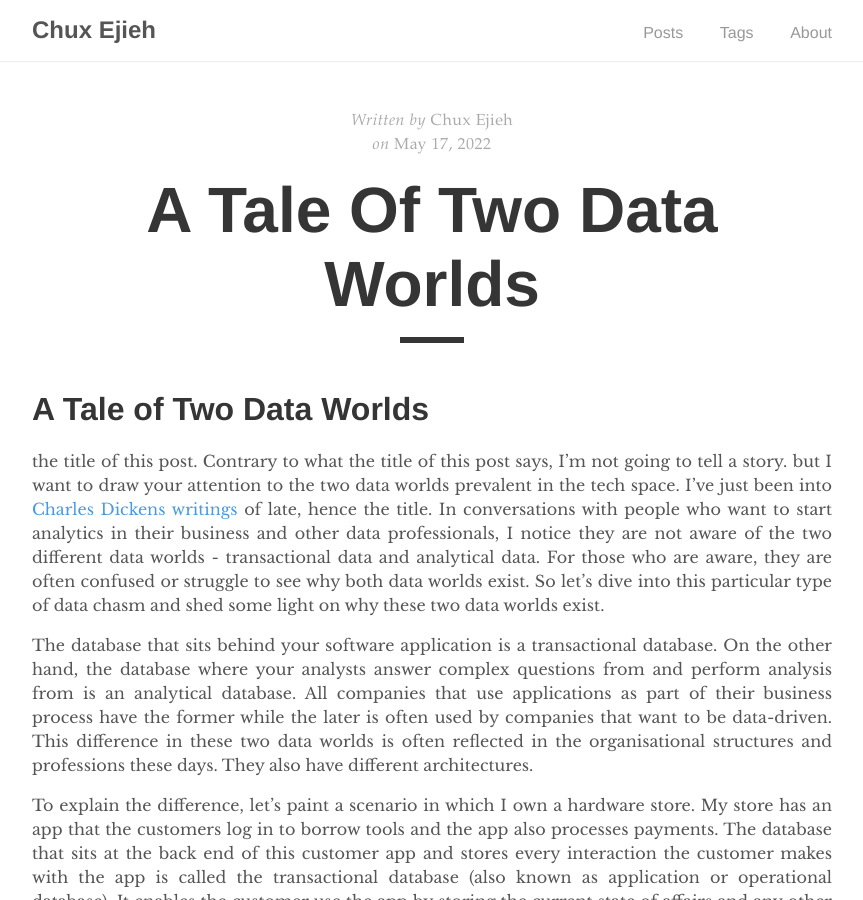
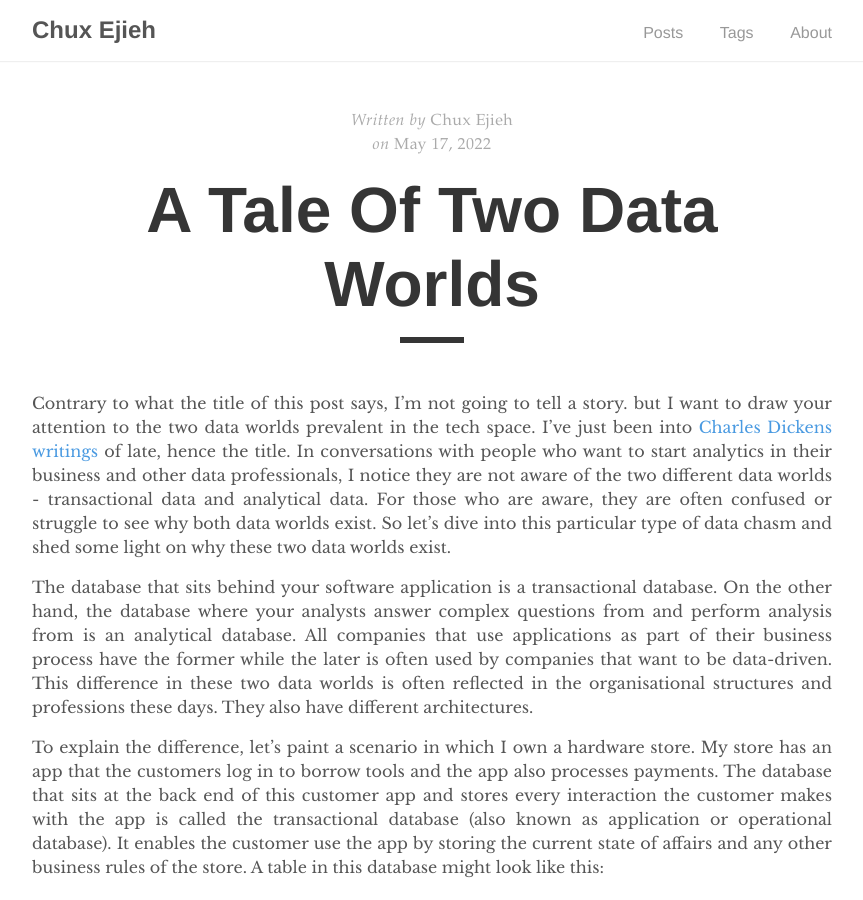
Before and after one commit to ejieh/ejieh.github.io, a Jekyll site: the page built from _posts/2022-05-17-a-tale-of-two-data-worlds.md, in a window 1280 px wide and 900 px high. Shown: the whole window, without its empty margins (208-1071 px from the left). Built offline with Jekyll 4.4.1, drawn with Linux system fonts in a browser that asks for light colours; our own code applies the rules of GitHub Pages for plain Markdown files.

Commit message:
removed header

```diff
--- a/_posts/2022-05-17-a-tale-of-two-data-worlds.md
+++ b/_posts/2022-05-17-a-tale-of-two-data-worlds.md
@@ -1,7 +1,4 @@
-# A Tale of Two Data Worlds
-
-
- the title of this post. Contrary to what the title of this post says, I'm not going to tell a story. but I want to draw your attention to the two data worlds prevalent in the tech space. I've just been into [Charles Dickens writings](https://en.wikipedia.org/wiki/A_Tale_of_Two_Cities) of late, hence the title. In conversations with people who want to start analytics in their business and other data professionals, I notice they are not aware of the two different data worlds - transactional data and analytical data. For those who are aware, they are often confused or struggle to see why both data worlds exist. So let's dive into this particular type of data chasm and shed some light on why these two data worlds exist.
+Contrary to what the title of this post says, I'm not going to tell a story. but I want to draw your attention to the two data worlds prevalent in the tech space. I've just been into [Charles Dickens writings](https://en.wikipedia.org/wiki/A_Tale_of_Two_Cities) of late, hence the title. In conversations with people who want to start analytics in their business and other data professionals, I notice they are not aware of the two different data worlds - transactional data and analytical data. For those who are aware, they are often confused or struggle to see why both data worlds exist. So let's dive into this particular type of data chasm and shed some light on why these two data worlds exist.
 
  The database that sits behind your software application is a transactional database. On the other hand, the database where your analysts answer complex questions from and perform analysis from is an analytical database. All companies that use applications as part of their business process have the former while the later is often used by companies that want to be data-driven. This difference in these two data worlds is often reflected in the organisational structures and professions these days. They also have different architectures.
 
```
